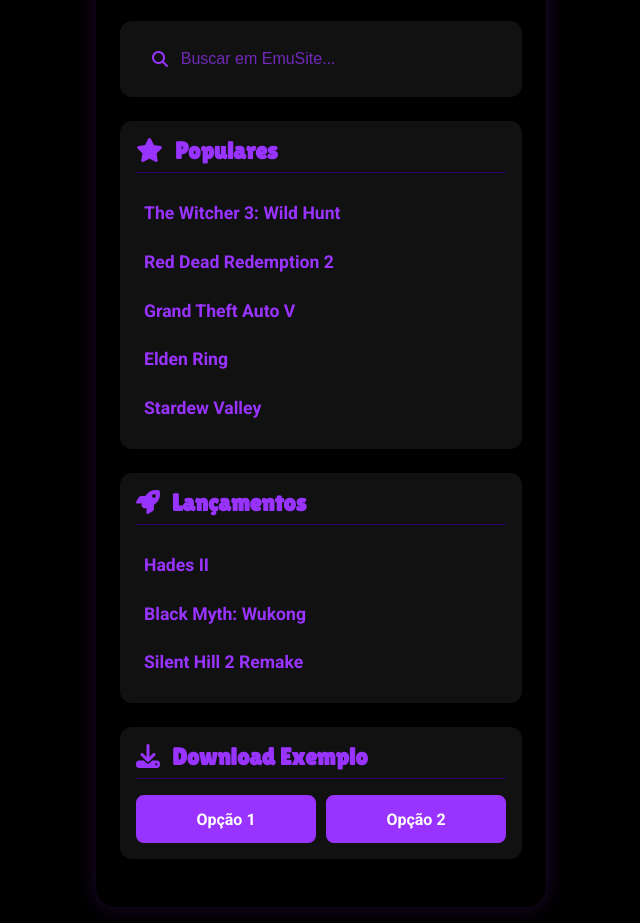
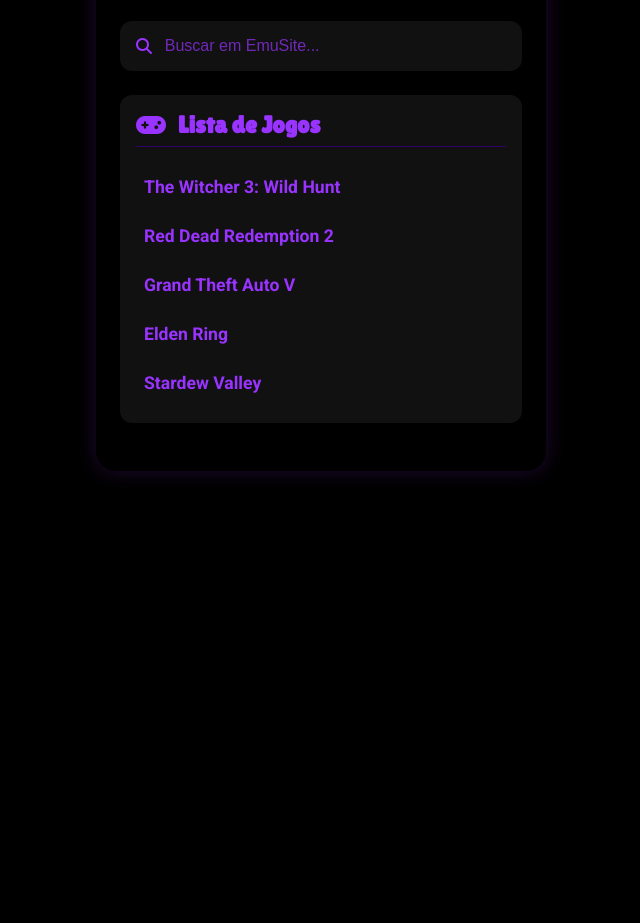
Before and after one commit to charlotteAsy/cyberlinkrush.github.io, a plain HTML site: page index.html in a window 1280 px wide. Shown: the part 124-1047 px from the top of the page, without its empty margins (319-959 px from the left). After the commit the page ends 800 px from the top, so only its background shows below. Drawn offline with Linux system fonts and the light colour scheme.

Commit message:
Update index.html

```diff
--- a/index.html
+++ b/index.html
@@ -12,20 +12,15 @@
     <link rel="stylesheet" href="https://cdnjs.cloudflare.com/ajax/libs/font-awesome/6.5.2/css/all.min.css">
 
     <style>
-        /* Paleta de Cores (Preto e Roxo) */
         :root {
-            --cor-fundo: #000000;              /* Fundo totalmente preto */
-            --cor-container: #111111;         /* Cinza bem escuro para os blocos */
-            --cor-texto: #9933FF;             /* Roxo vibrante para textos e títulos */
-            --cor-texto-hover: #BB66FF;       /* Roxo mais claro para links */
-            --cor-borda: #330066;             /* Roxo escuro para bordas */
-            --cor-botao-texto: #ffffff;       /* Texto branco para botões de destaque */
-
-            --fonte-logo: 'Lilita One', sans-serif;
-            --fonte-corpo: 'Roboto', sans-serif;
+            --cor-fundo: #000000;
+            --cor-container: #111111;
+            --cor-texto: #9933FF;
+            --cor-texto-hover: #BB66FF;
+            --cor-borda: #330066;
+            --cor-botao-texto: #ffffff;
         }
 
-        /* Estilos Gerais */
         * {
             margin: 0;
             padding: 0;
@@ -35,7 +30,7 @@
         body {
             background-color: var(--cor-fundo);
             color: var(--cor-texto);
-            font-family: var(--fonte-corpo);
+            font-family: 'Roboto', sans-serif;
             display: flex;
             justify-content: center;
             padding: 1rem 0;
@@ -46,11 +41,10 @@
             max-width: 450px;
             background-color: var(--cor-fundo);
             border-radius: 20px;
-            box-shadow: 0 0 20px rgba(153, 51, 255, 0.2); /* Sombra roxa sutil */
+            box-shadow: 0 0 20px rgba(153, 51, 255, 0.2);
             overflow: hidden;
         }
 
-        /* Cabeçalho */
         header {
             padding: 1.5rem;
             text-align: center;
@@ -58,13 +52,12 @@
         }
 
         .logo {
-            font-family: var(--fonte-logo);
+            font-family: 'Lilita One', sans-serif;
             font-size: 3rem;
             color: var(--cor-texto);
             text-shadow: 0 0 10px var(--cor-texto-hover);
         }
 
-        /* Conteúdo Principal */
         main {
             padding: 1.5rem;
         }
@@ -77,7 +70,7 @@
         }
 
         .secao h2 {
-            font-family: var(--fonte-logo);
+            font-family: 'Lilita One', sans-serif;
             font-size: 1.5rem;
             margin-bottom: 1rem;
             border-bottom: 1px solid var(--cor-borda);
@@ -90,59 +83,9 @@
             margin-right: 0.75rem;
         }
 
-        .lista-jogos {
-            list-style: none;
-        }
-
-        .lista-jogos li a {
-            display: block;
-            padding: 0.9rem 0.5rem;
-            color: var(--cor-texto);
-            text-decoration: none;
-            font-weight: bold;
-            font-size: 1.1rem;
-            border-radius: 6px;
-            transition: all 0.3s ease;
-        }
-
-        .lista-jogos li a:hover {
-            background-color: var(--cor-borda);
-            color: var(--cor-texto-hover);
-            transform: translateX(5px);
-        }
-
-        /* Seção de Downloads */
-        .botoes-download {
-            display: flex;
-            justify-content: space-around;
-            gap: 10px;
-        }
-
-        .btn {
-            flex-grow: 1;
-            background-color: var(--cor-texto);
-            color: var(--cor-botao-texto);
-            padding: 0.8rem 1rem;
-            border-radius: 8px;
-            text-decoration: none;
-            font-weight: bold;
-            text-align: center;
-            border: 2px solid var(--cor-texto);
-            transition: all 0.3s ease;
-        }
-
-        .btn:hover {
-            background-color: var(--cor-texto-hover);
-            border-color: var(--cor-texto-hover);
-        }
-
-        /* Barra de Busca */
         .barra-busca {
             display: flex;
             align-items: center;
-            background-color: var(--cor-container);
-            padding: 0.8rem 1rem;
-            border-radius: 8px;
         }
 
         .barra-busca input {
@@ -160,6 +103,46 @@
             opacity: 0.7;
         }
 
+        .lista-jogos {
+            list-style: none;
+        }
+
+        .item-jogo .nome-jogo {
+            padding: 0.9rem 0.5rem;
+            font-weight: bold;
+            font-size: 1.1rem;
+            border-radius: 6px;
+            transition: all 0.3s ease;
+            cursor: pointer; /* Muda o cursor para indicar que é clicável */
+        }
+
+        .item-jogo .nome-jogo:hover {
+            background-color: var(--cor-borda);
+            color: var(--cor-texto-hover);
+        }
+
+        .link-container {
+            display: none; /* O container do link começa escondido */
+            padding: 0.5rem 0.5rem 1rem 0.5rem;
+            text-align: center;
+        }
+
+        .btn-download {
+            display: inline-block;
+            background-color: var(--cor-texto);
+            color: var(--cor-botao-texto);
+            padding: 0.7rem 1.5rem;
+            border-radius: 8px;
+            text-decoration: none;
+            font-weight: bold;
+            border: 2px solid var(--cor-texto);
+            transition: all 0.3s ease;
+        }
+
+        .btn-download:hover {
+            background-color: var(--cor-texto-hover);
+        }
+
     </style>
 </head>
 <body>
@@ -174,40 +157,65 @@
             <div class="secao">
                 <div class="barra-busca">
                     <i class="fa-solid fa-magnifying-glass"></i>
-                    <input type="search" placeholder="Buscar em EmuSite...">
+                    <input type="search" id="caixaDeBusca" placeholder="Buscar em EmuSite...">
                 </div>
             </div>
 
             <div class="secao">
-                <h2><i class="fa-solid fa-star icone"></i> Populares</h2>
-                <ul class="lista-jogos">
-                    <li><a href="#">The Witcher 3: Wild Hunt</a></li>
-                    <li><a href="#">Red Dead Redemption 2</a></li>
-                    <li><a href="#">Grand Theft Auto V</a></li>
-                    <li><a href="#">Elden Ring</a></li>
-                    <li><a href="#">Stardew Valley</a></li>
+                <h2><i class="fa-solid fa-gamepad icone"></i>Lista de Jogos</h2>
+                <ul class="lista-jogos" id="listaDeJogos">
+
+                    <li class="item-jogo">
+                        <div class="nome-jogo">The Witcher 3: Wild Hunt</div>
+                        <div class="link-container">
+                            <a href="#" class="btn-download">Fazer Download</a>
+                        </div>
+                    </li>
+
+                    <li class="item-jogo">
+                        <div class="nome-jogo">Red Dead Redemption 2</div>
+                        <div class="link-container">
+                            <a href="#" class="btn-download">Fazer Download</a>
+                        </div>
+                    </li>
+
+                    <li class="item-jogo">
+                        <div class="nome-jogo">Grand Theft Auto V</div>
+                        <div class="link-container">
+                            <a href="#" class="btn-download">Fazer Download</a>
+                        </div>
+                    </li>
+
+                    <li class="item-jogo">
+                        <div class="nome-jogo">Elden Ring</div>
+                        <div class="link-container">
+                            <a href="#" class="btn-download">Fazer Download</a>
+                        </div>
+                    </li>
+
+                    <li class="item-jogo">
+                        <div class="nome-jogo">Stardew Valley</div>
+                        <div class="link-container">
+                            <a href="#" class="btn-download">Fazer Download</a>
+                        </div>
+                    </li>
+
                 </ul>
             </div>
-
-            <div class="secao">
-                <h2><i class="fa-solid fa-rocket icone"></i> Lançamentos</h2>
-                <ul class="lista-jogos">
-                    <li><a href="#">Hades II</a></li>
-                    <li><a href="#">Black Myth: Wukong</a></li>
-                    <li><a href="#">Silent Hill 2 Remake</a></li>
-                </ul>
-            </div>
-
-            <div class="secao">
-                 <h2><i class="fa-solid fa-download icone"></i> Download Exemplo</h2>
-                 <div class="botoes-download">
-                    <a href="#" class="btn">Opção 1</a>
-                    <a href="#" class="btn">Opção 2</a>
-                 </div>
-            </div>
         </main>
-
     </div>
 
-</body>
-</html>
+    <script>
+        // --- SCRIPT PARA BUSCA FUNCIONAL ---
+        const caixaDeBusca = document.getElementById('caixaDeBusca');
+        const listaDeJogos = document.getElementById('listaDeJogos');
+        const todosOsJogos = listaDeJogos.getElementsByClassName('item-jogo');
+
+        caixaDeBusca.addEventListener('keyup', function() {
+            const termoBusca = caixaDeBusca.value.toUpperCase();
+
+            for (let i = 0; i < todosOsJogos.length; i++) {
+                const jogo = todosOsJogos[i];
+                const nomeJogo = jogo.getElementsByClassName('nome-jogo')[0].textContent.toUpperCase();
+
+                if (nomeJogo.includes(termoBusca)) {
```
